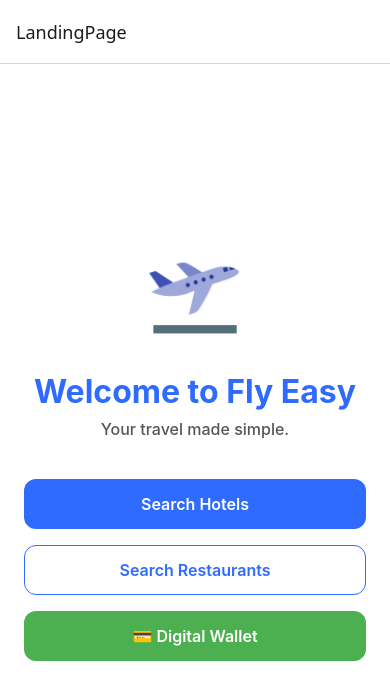
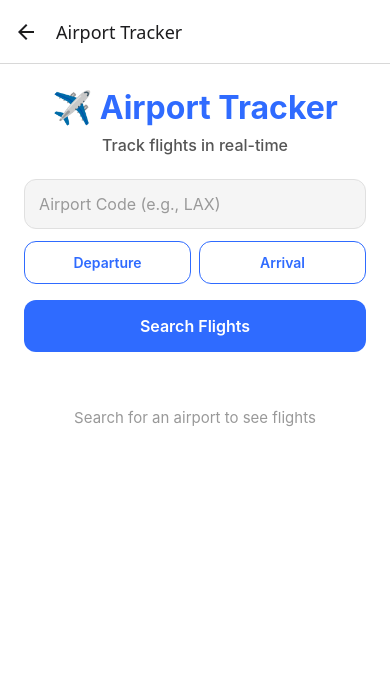
Before and after one commit to HaseebSarfraz/Fly-Easy, a React Native app in the folder client/: screen /AirportTracker in a window 390 px wide. Shown: the top 700 px of the page. Built offline with nearby package versions, Linux system fonts and the light colour scheme.

Commit message:
Completed Airport tracker. More additions to come in the near future.

```diff
--- a/client/App.tsx
+++ b/client/App.tsx
@@ -10,11 +10,13 @@ import RestaurantListScreen from "./src/screens/Restaurants/RestaurantListScreen
 import HotelPreferencesScreen from "./src/screens/Hotels/HotelPreferencesScreen";
 import DigitalWalletScreen from "./src/screens/Wallet/DigitalWalletScreen";
 import Scanner from "./src/components/wallet-components/Scanner";
+import AirportTracker from "./src/screens/AirportTracker/AirportTracker";
 
 
 export type RootStackParamList = {
   LandingPage: undefined;
   HotelSearch: undefined;
+  AirportTracker: undefined;
   RestaurantsSearch: undefined;
   RestaurantList: {
     // SEARCH PARAMS FROM FIRST PAGE
@@ -78,6 +80,11 @@ export default function App() {
                     component={Scanner}
                     options={{ title: "Scan Boarding Pass" }}
                 />
+                <Stack.Screen
+                    name="AirportTracker"
+                    component={AirportTracker}
+                    options={{ title: "Airport Tracker" }}
+                />
             </Stack.Navigator>
         </NavigationContainer>
     );
--- /dev/null
+++ b/client/src/screens/AirportTracker/AirportTracker.tsx
@@ -0,0 +1,307 @@
+import React, { useState } from 'react';
+import { View, Text, TextInput, TouchableOpacity, FlatList, StyleSheet, ActivityIndicator } from 'react-native';
+import { SafeAreaView } from 'react-native-safe-area-context';
+
+interface Flight {
+  flightNumber: string;
+  airline: string;
+  location: string;
+  scheduledTime: string;
+  actualTime: string;
+  status: string;
+  gate: string;
+  terminal: string;
+  type: string;
+  aircraft: string;
+}
+
+export default function AirportTracker() {
+  const [airportCode, setAirportCode] = useState('');
+  const [direction, setDirection] = useState<'Departure' | 'Arrival' | 'Both'>('Both');
+  const [flights, setFlights] = useState<Flight[]>([]);
+  const [searchQuery, setSearchQuery] = useState('');
+  const [loading, setLoading] = useState(false);
+  const [error, setError] = useState('');
+  const [airportName, setAirportName] = useState('');
+
+  const fetchFlights = async () => {
+    if (airportCode.length !== 3) {
+      setError('Enter valid 3-letter airport code');
+      return;
+    }
+
+    setLoading(true);
+    setError('');
+
+    try {
+        // NO BACKEND. INPUT IP ADDRESS INTO THIS TO TEST. THIS IS ALL DEV. DO NOT PUSH YOUR IP ADDRESS TO GITHUB
+        // GO TO TERMINAL TYPE IN IPCONFIG PASTE IPv4 ADDRESS REPLACING THE "127.0.0.1"
+      const response = await fetch(
+        `http://127.0.0.1:5001/airport_tracker/${airportCode.toUpperCase()}?direction=${direction}`
+      );
+      const data = await response.json();
+
+      if (data.error) {
+        setError(data.error);
+        setFlights([]);
+      } else {
+        setFlights(data.flights);
+        setAirportName(data.airportName);
+      }
+    } catch (err) {
+      setError('Failed to fetch flights');
+      setFlights([]);
+    } finally {
+      setLoading(false);
+    }
+  };
+
+  const filteredFlights = flights.filter(flight =>
+    flight.location.toLowerCase().includes(searchQuery.toLowerCase())
+  );
+
+  const renderFlight = ({ item }: { item: Flight }) => (
+    <View style={styles.flightCard}>
+      <View style={styles.flightHeader}>
+        <Text style={styles.flightNumber}>{item.flightNumber}</Text>
+        <Text style={[styles.status, item.status === 'Departed' && styles.statusDeparted]}>{item.status}</Text>
+      </View>
+      <Text style={styles.airline}>{item.airline}</Text>
+      <Text style={styles.location}>{item.type}: {item.location}</Text>
+      <View style={styles.flightDetails}>
+        <Text style={styles.detailText}>🕐 {item.scheduledTime || 'N/A'}</Text>
+        {item.actualTime && <Text style={styles.detailText}>✈️ {item.actualTime}</Text>}
+        <Text style={styles.detailText}>🚪 Gate {item.gate} | Terminal {item.terminal}</Text>
+      </View>
+      <Text style={styles.aircraft}>✈️ {item.aircraft}</Text>
+    </View>
+  );
+
+  return (
+    <SafeAreaView style={styles.safe}>
+      <View style={styles.container}>
+        <Text style={styles.title}>✈️ Airport Tracker</Text>
+        <Text style={styles.subtitle}>Track flights in real-time</Text>
+
+        <TextInput
+          style={styles.input}
+          placeholder="Airport Code (e.g., LAX)"
+          value={airportCode}
+          onChangeText={setAirportCode}
+          maxLength={3}
+          autoCapitalize="characters"
+          placeholderTextColor="#999"
+        />
+
+        <View style={styles.directionButtons}>
+          {(['Departure', 'Arrival'] as const).map(dir => (
+            <TouchableOpacity
+              key={dir}
+              style={[styles.directionButton, direction === dir && styles.activeButton]}
+              onPress={() => setDirection(dir)}
+            >
+              <Text style={direction === dir ? styles.activeButtonText : styles.buttonText}>
+                {dir}
+              </Text>
+            </TouchableOpacity>
+          ))}
+        </View>
+
+        <TouchableOpacity style={styles.searchButton} onPress={fetchFlights}>
+          <Text style={styles.searchButtonText}>Search Flights</Text>
+        </TouchableOpacity>
+
+        {airportName && <Text style={styles.airportName}>{airportName}</Text>}
+
+        {flights.length > 0 && (
+          <TextInput
+            style={styles.input}
+            placeholder="Filter by destination..."
+            value={searchQuery}
+            onChangeText={setSearchQuery}
+            placeholderTextColor="#999"
+          />
+        )}
+
+        {error && <Text style={styles.error}>{error}</Text>}
+
+        {loading ? (
+          <ActivityIndicator size="large" color="#2F6BFF" style={styles.loader} />
+        ) : (
+          <FlatList
+            data={filteredFlights}
+            renderItem={renderFlight}
+            keyExtractor={(item, index) => `${item.flightNumber}-${index}`}
+            style={styles.flightList}
+            ListEmptyComponent={
+              <Text style={styles.emptyText}>
+                {flights.length === 0 ? 'Search for an airport to see flights' : 'No matching flights'}
+              </Text>
+            }
+          />
+        )}
+      </View>
+    </SafeAreaView>
+  );
+}
+
+const styles = StyleSheet.create({
+  safe: {
+    flex: 1,
+    backgroundColor: '#ffffff',
+  },
+  container: {
+    flex: 1,
+    padding: 24,
+  },
+  title: {
+    fontSize: 32,
+    fontWeight: '700',
+    color: '#2F6BFF',
+    textAlign: 'center',
+    marginBottom: 8,
+  },
+  subtitle: {
+    fontSize: 16,
+    fontWeight: '500',
+    color: '#555',
+    textAlign: 'center',
+    marginBottom: 24,
+  },
+  input: {
+    backgroundColor: '#f5f5f5',
+    padding: 14,
+    borderRadius: 12,
+    marginBottom: 12,
+    borderWidth: 1,
+    borderColor: '#e0e0e0',
+    fontSize: 16,
+  },
+  directionButtons: {
+    flexDirection: 'row',
+    gap: 8,
+    marginBottom: 16,
+  },
+  directionButton: {
+    flex: 1,
+    padding: 12,
+    backgroundColor: 'white',
+    borderRadius: 12,
+    borderWidth: 1.5,
+    borderColor: '#2F6BFF',
+    alignItems: 'center',
+  },
+  activeButton: {
+    backgroundColor: '#2F6BFF',
+  },
+  buttonText: {
+    color: '#2F6BFF',
+    fontWeight: '600',
+    fontSize: 14,
+  },
+  activeButtonText: {
+    color: 'white',
+    fontWeight: '600',
+    fontSize: 14,
+  },
+  searchButton: {
+    backgroundColor: '#2F6BFF',
+    padding: 16,
+    borderRadius: 12,
+    alignItems: 'center',
+    marginBottom: 16,
+  },
+  searchButtonText: {
+    color: 'white',
+    fontSize: 16,
+    fontWeight: '600',
+  },
+  airportName: {
+    fontSize: 18,
+    fontWeight: '600',
+    color: '#2F6BFF',
+    marginBottom: 12,
+    textAlign: 'center',
+  },
+  flightList: {
+    flex: 1,
+  },
+  flightCard: {
+    backgroundColor: 'white',
+    padding: 16,
+    borderRadius: 12,
+    marginBottom: 12,
+    borderWidth: 1,
+    borderColor: '#e0e0e0',
+    shadowColor: '#000',
+    shadowOffset: { width: 0, height: 1 },
+    shadowOpacity: 0.1,
+    shadowRadius: 2,
+    elevation: 2,
+  },
+  flightHeader: {
+    flexDirection: 'row',
+    justifyContent: 'space-between',
+    alignItems: 'center',
+    marginBottom: 8,
+  },
+  flightNumber: {
+    fontSize: 18,
+    fontWeight: '700',
+    color: '#333',
+  },
+  status: {
+    fontSize: 13,
+    color: '#4CAF50',
+    fontWeight: '600',
+    paddingHorizontal: 8,
+    paddingVertical: 4,
+    backgroundColor: '#E8F5E9',
+    borderRadius: 6,
+  },
+  statusDeparted: {
+    color: '#2196F3',
+    backgroundColor: '#E3F2FD',
+  },
+  airline: {
+    fontSize: 15,
+    color: '#666',
+    marginBottom: 6,
+    fontWeight: '500',
+  },
+  location: {
+    fontSize: 16,
+    color: '#333',
+    marginBottom: 10,
+    fontWeight: '600',
+  },
+  flightDetails: {
+    gap: 4,
+  },
+  detailText: {
+    fontSize: 14,
+    color: '#666',
+  },
+  aircraft: {
+    fontSize: 13,
+    color: '#999',
+    marginTop: 8,
+    fontStyle: 'italic',
+  },
+  error: {
+    color: '#f44336',
+    textAlign: 'center',
+    marginBottom: 12,
+    fontSize: 14,
+    fontWeight: '500',
+  },
+  emptyText: {
+    textAlign: 'center',
+    color: '#999',
+    marginTop: 40,
+    fontSize: 15,
+  },
+  loader: {
+    marginTop: 40,
+  },
+});
--- a/client/src/screens/Landing-page/LandingPage.tsx
+++ b/client/src/screens/Landing-page/LandingPage.tsx
@@ -20,7 +20,7 @@ export default function LandingPageScreen({ navigation }) {
                         style={[styles.button, styles.primaryButton]}
                         onPress={() => navigation.navigate("HotelSearch")}
                     >
-                        <Text style={styles.buttonText}>Search Hotels</Text>
+                        <Text style={styles.buttonText}>🏨 Search Hotels</Text>
                     </Pressable>
 
                     <Pressable
@@ -28,7 +28,7 @@ export default function LandingPageScreen({ navigation }) {
                         onPress={() => navigation.navigate("RestaurantsSearch")}
                     >
                         <Text style={[styles.buttonText, styles.secondaryText]}>
-                           Search Restaurants
+                           🍽️ Search Restaurants
                         </Text>
                     </Pressable>
 
@@ -37,6 +37,13 @@ export default function LandingPageScreen({ navigation }) {
                         onPress={() => navigation.navigate("DigitalWallet")}
                     >
                         <Text style={styles.buttonText}>💳 Digital Wallet</Text>
+                    </Pressable>
+
+                    <Pressable
+                        style={[styles.button, styles.secondaryButton]}
+                        onPress={() => navigation.navigate("AirportTracker")}
+                    >
+                        <Text style={[styles.buttonText, styles.secondaryText]}>📃 All Flights</Text>
                     </Pressable>
                 </View>
             </View>
@@ -101,5 +108,5 @@ const styles = StyleSheet.create({
     },
     secondaryText: {
         color: "#2F6BFF",
-    },
+    }
 });
```
